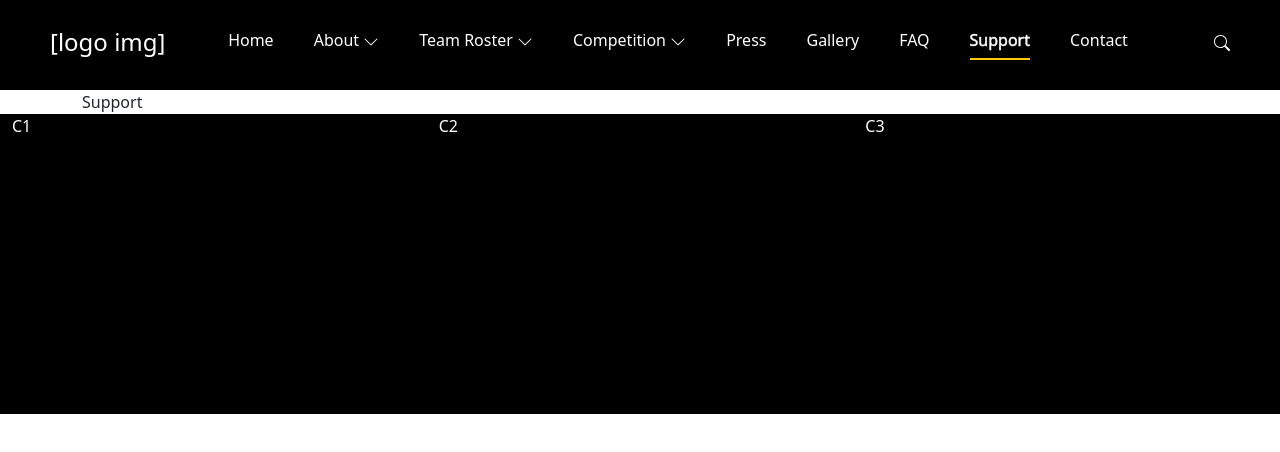
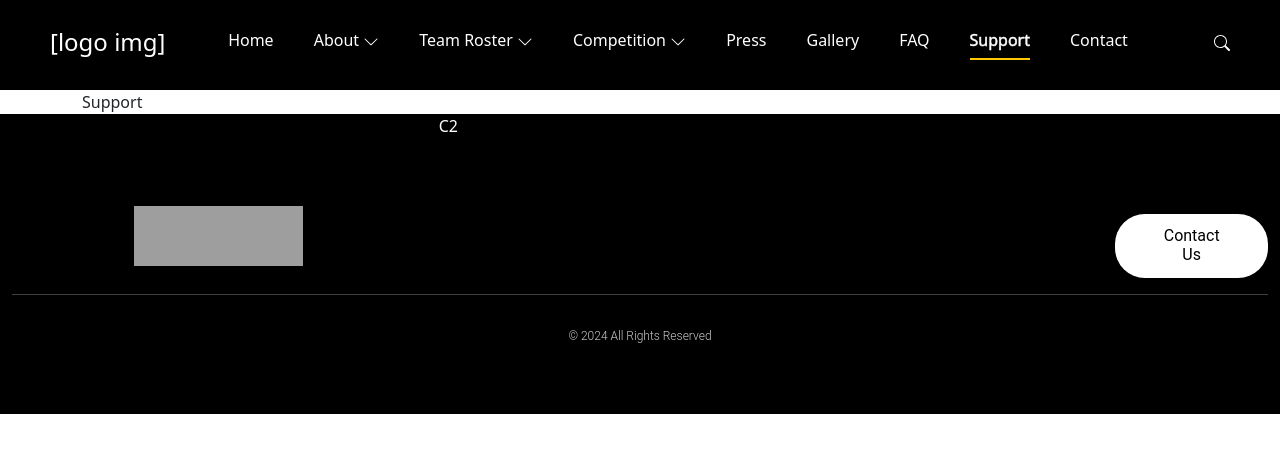
Before and after one commit to SadieNiBu/UXTeam14, a React app in the folder root/frontend/: page /support in a window 1280 px wide. Built offline with nearby package versions, Linux system fonts and the light colour scheme; grey boxes are pictures that could not be loaded.

Commit message:
working on footer, need to add links and socials (if needed)

```diff
--- a/root/frontend/src/components/Footer.js
+++ b/root/frontend/src/components/Footer.js
@@ -1,19 +1,31 @@
-import { Container, Row, Col } from "react-bootstrap"
+import { Container, Row, Col, Image } from "react-bootstrap"
 
 export default function Footer () {
     return <footer className="footer">
         <Container fluid>
-            <Row className>
+            <Row>
                <Col>
-                    C1
+                    <div className="ucf-logo">
+                        <Image
+                            src="https://s3-alpha-sig.figma.com/img/f5d0/df6f/c5a2251b3677f0aafb664d87c98e079c?Expires=1728864000&Key-Pair-Id=APKAQ4GOSFWCVNEHN3O4&Signature=fpVcFZUUb4R8utQQKHitRxCfpkMHpbprqWZuxVX~gJxr7EZiYmJxFfyHyOmxeLh~Kwc4eIIde3YB~-W~5ojc4-pccVbs2AKKjQhkhDbaMJ5R1jal1UF2cNdruRYEHw5BEYbEZhTvees2Xa7wFkZcHJ8umRVcSrH1yVZc9SyldpdoKOYdtbbwBapT0Zj9WSJS8AzqxilYM4YP~qsjj4uuueroanPgMw4kp9xwy5otZl36hvkOP09KhOTmCf2PGwo3A5PADgC6Fn6yBmiBIiWG2FQv0wwnHhKqWnTm3viKdfiugQ0TG6sEDxzbN-6Rdd7EbYJgDzlLfncpwZCAnGM4Iw__"
+                            width={169}
+                            height={60}
+                        />
+                    </div>
                </Col>
                <Col>
                     C2
                </Col>
                <Col>
-                    C3
+                    <div className="footer-btn">
+                        <button>Contact Us</button>
+                    </ div>
                </Col>
             </Row>
+            <hr />
+            <div className="footer-cr">
+                © 2024 All Rights Reserved
+            </div>
         </Container>
     </footer>
 }
--- a/root/frontend/src/styles.css
+++ b/root/frontend/src/styles.css
@@ -107,8 +107,46 @@ body {
 
 .footer {
     background-color: #000000;
+    border: #FFFFFF;
+    border-width: 1px;
     color: #FFFFFF;
     height: 300px;
+    width: 100%;
+    bottom: 0;
+}
+
+.ucf-logo {
+    width: 175px;
+    height: 75px;
+    padding-top: 92px;
+    padding-left: 122px;
+}
+
+.footer-btn {
+    padding-left: 250px;
+    padding-top: 100px;
+}
+
+.footer-btn button {
+    color: #000000;
+    font-weight: 400;
+    text-align: center;
+    line-height: 18.75px;
+    padding: 13px 40px;
+    background-color: #FFFFFF;
+    font-family: 'Roboto', sans-serif;
+    gap: 10px;
+    border: 0;
+    border-radius: 30px 30px 30px 30px;
+}
+
+.footer-cr {
+    font-family: 'Roboto', sans-serif;
+    text-align: center;
+    font-size: 12px;
+    font-weight: 300;
+    line-height: 50px;
+    opacity: 0.8;
 }
 
 .admin {
```
